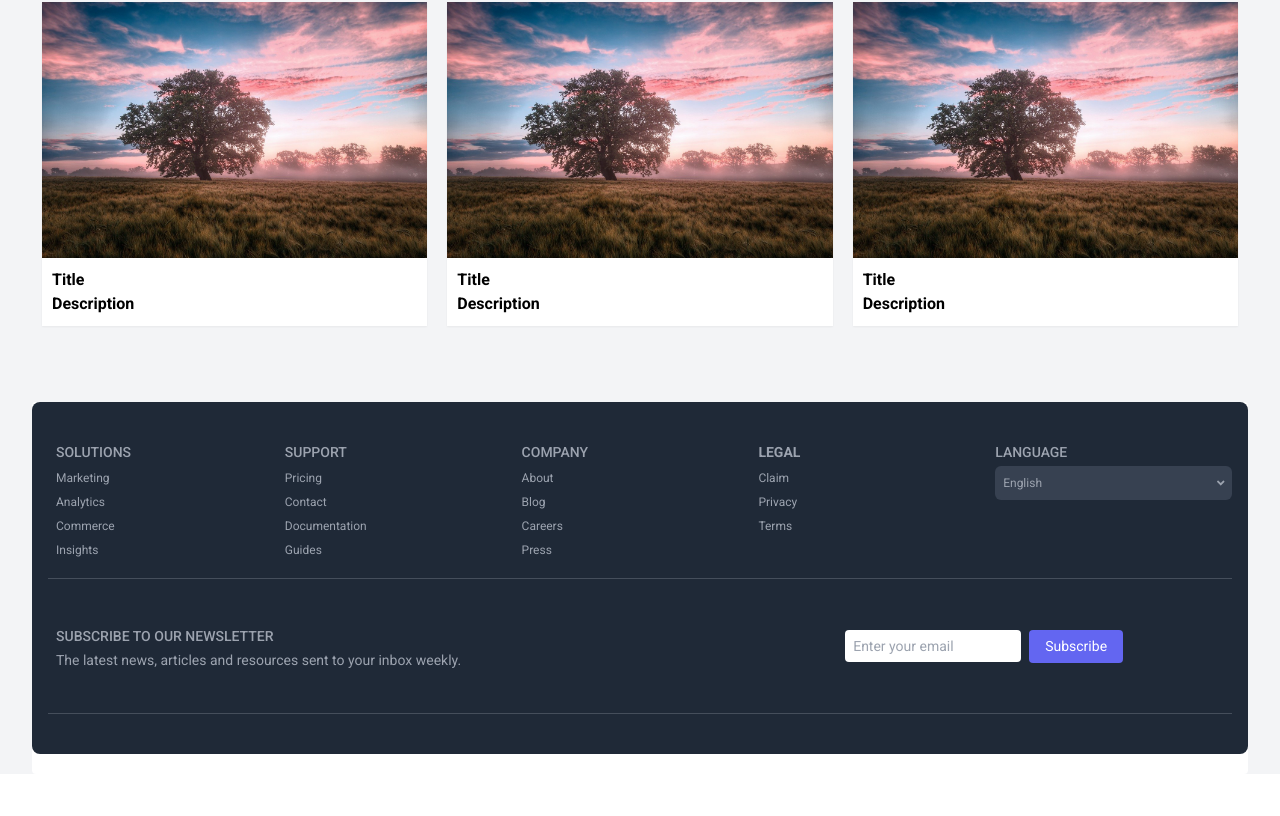
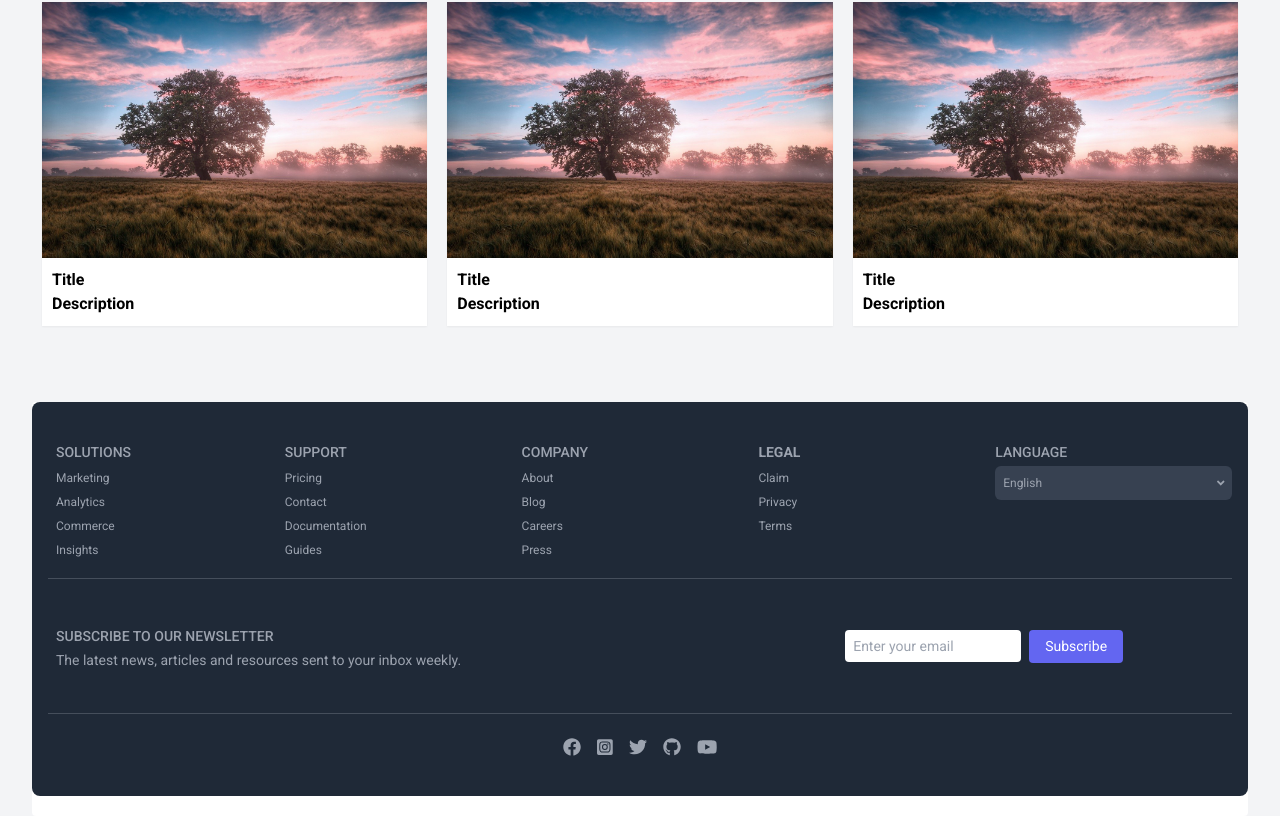
Before and after one commit to coscoaj1/landing_page, a React (Create React App) app: page / in a window 1280 px wide. Shown: the part 854-1670 px from the top of the page. Before the commit the page ends 1628 px from the top, so only its background shows below. Built offline with nearby package versions, Linux system fonts and the light colour scheme.

Commit message:
footer icons added

```diff
--- a/package.json
+++ b/package.json
@@ -6,6 +6,7 @@
 		"@craco/craco": "^6.2.0",
 		"@fortawesome/fontawesome-free": "^5.15.4",
 		"@fortawesome/fontawesome-svg-core": "^1.2.36",
+		"@fortawesome/free-brands-svg-icons": "^5.15.4",
 		"@fortawesome/free-regular-svg-icons": "^5.15.4",
 		"@fortawesome/free-solid-svg-icons": "^5.15.4",
 		"@fortawesome/react-fontawesome": "^0.1.15",
--- a/src/Components/Footer/index.js
+++ b/src/Components/Footer/index.js
@@ -1,6 +1,15 @@
 import React from 'react';
 import { FontAwesomeIcon } from '@fortawesome/react-fontawesome';
 import { faAngleDown } from '@fortawesome/free-solid-svg-icons';
+import {
+	faFacebook,
+	faInstagramSquare,
+	faTwitter,
+	faGithub,
+	faYoutube,
+} from '@fortawesome/free-brands-svg-icons';
+
+const brands = [faFacebook, faInstagramSquare, faTwitter, faGithub, faYoutube];
 
 const element = <FontAwesomeIcon icon={faAngleDown} />;
 
@@ -81,7 +90,7 @@ export default function Footer({ ...otherProps }) {
 				</ul>
 				<div
 					className="min-w-full border-t border-b flex items-center  border-gray-400 border-opacity-30
-				pl-2 gap-1row-start-2 col-start-1 col-span-5 text-sm"
+				pl-2 row-start-2 col-start-1 col-span-5 text-sm"
 				>
 					<div className=" mr-96">
 						<ul>
@@ -101,6 +110,11 @@ export default function Footer({ ...otherProps }) {
 						Subscribe
 					</button>
 				</div>
+				<div className="flex justify-center items-center  row-start-3 col-start 1 col-span-5">
+					{brands.map((item) => (
+						<FontAwesomeIcon className="text-lg mx-2 mt-6" icon={item} />
+					))}
+				</div>
 			</div>
 		</footer>
 	);
```
Also changed, not shown: 2 other files (tests, documents, lock files or other folders).
